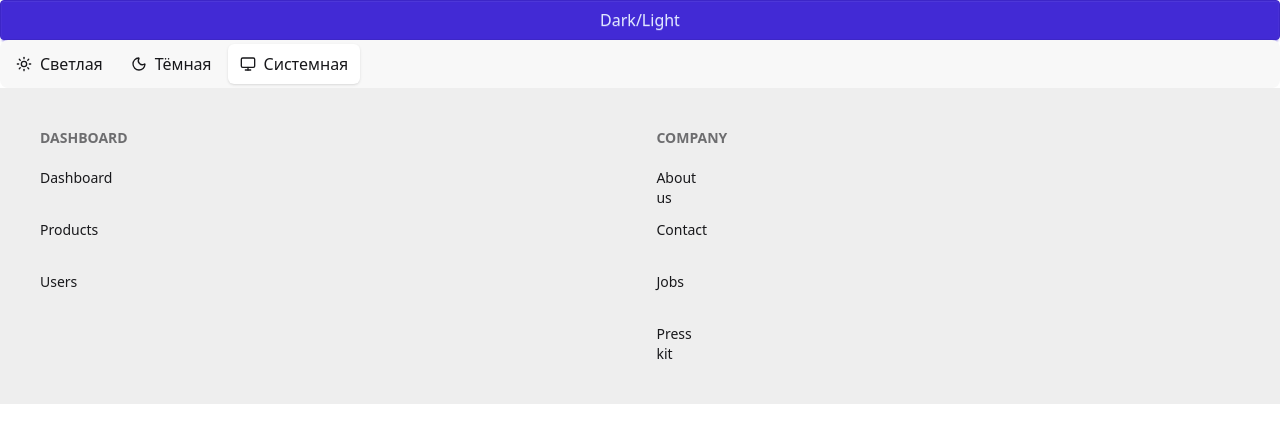
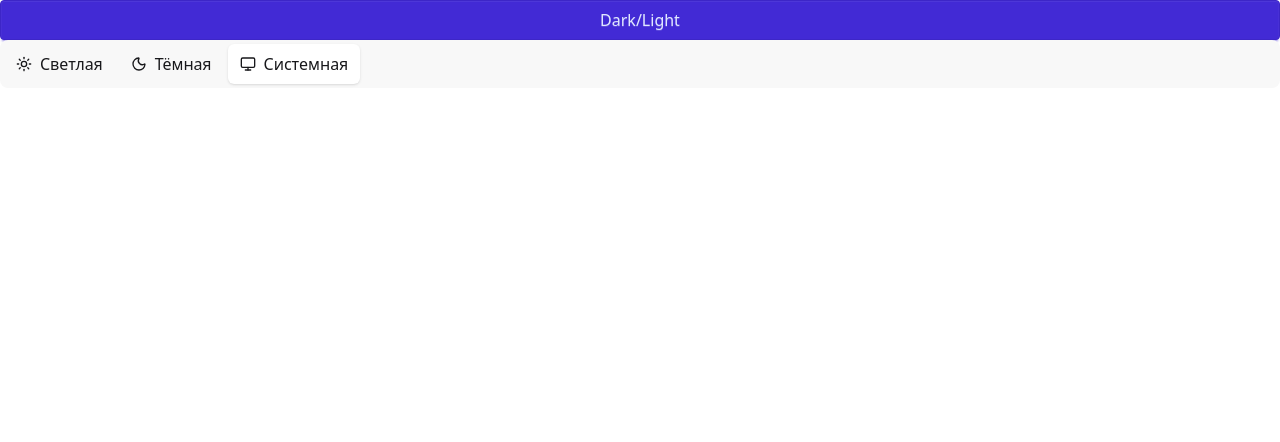
Before and after one commit to Freyzan2006/coofix-admin-dashboard, a React (Vite) app: page / in a window 1280 px wide. Shown: the top 442 px of the page. Built offline with nearby package versions, Linux system fonts and the light colour scheme; what @reatom/framework, @reatom/npm-react would draw is missing.

Commit message:
remove globals & fix layout for page

```diff
--- a/package.json
+++ b/package.json
@@ -35,7 +35,6 @@
 		"@types/react": "^19.2.5",
 		"@types/react-dom": "^19.2.3",
 		"@vitejs/plugin-react-swc": "^4.2.2",
-		"globals": "^16.5.0",
 		"knip": "^5.72.0",
 		"typescript": "^5.9.3",
 		"vite": "^7.2.4"
--- a/src/app/pages/dashboard/layout.tsx
+++ b/src/app/pages/dashboard/layout.tsx
@@ -1,4 +1,5 @@
 import { Container } from "@shared/ui/Container.ui";
+import { Footer } from "@shared/widgets/Footer.component";
 import { Screen } from "@shared/widgets/Screen.component";
 import { SidebarApp } from "@shared/widgets/SidebarApp";
 
@@ -12,6 +13,7 @@ export default function DashboardLayout() {
 					<Outlet />
 				</Container>
 			</SidebarApp>
+			<Footer />
 		</Screen>
 	);
 }
--- a/src/app/pages/layout.tsx
+++ b/src/app/pages/layout.tsx
@@ -1,4 +1,3 @@
-import { Footer } from "@shared/widgets/Footer.component";
 import { Screen } from "@shared/widgets/Screen.component";
 
 import { Outlet } from "react-router";
@@ -7,7 +6,6 @@ export default function RootLayout() {
 	return (
 		<Screen>
 			<Outlet />
-			<Footer />
 		</Screen>
 	);
 }
```
